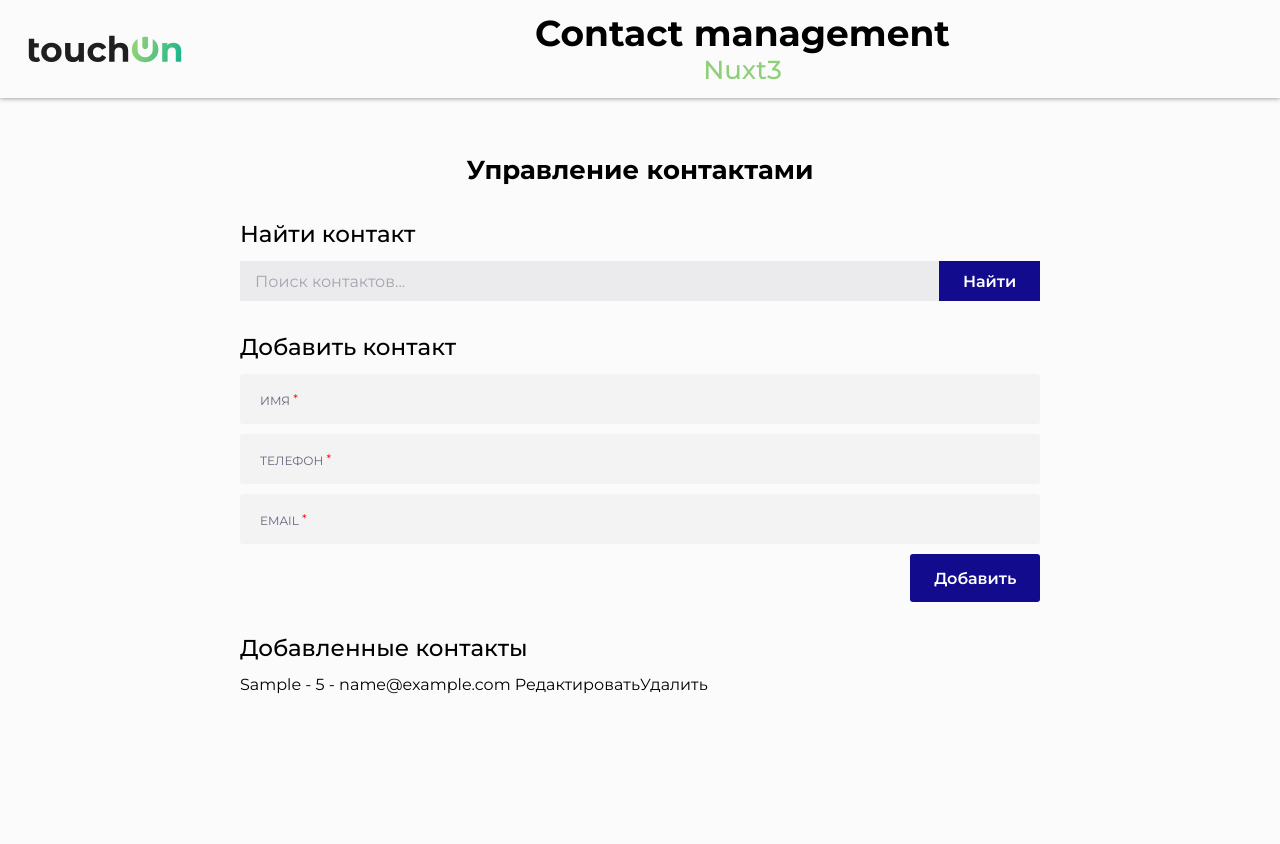
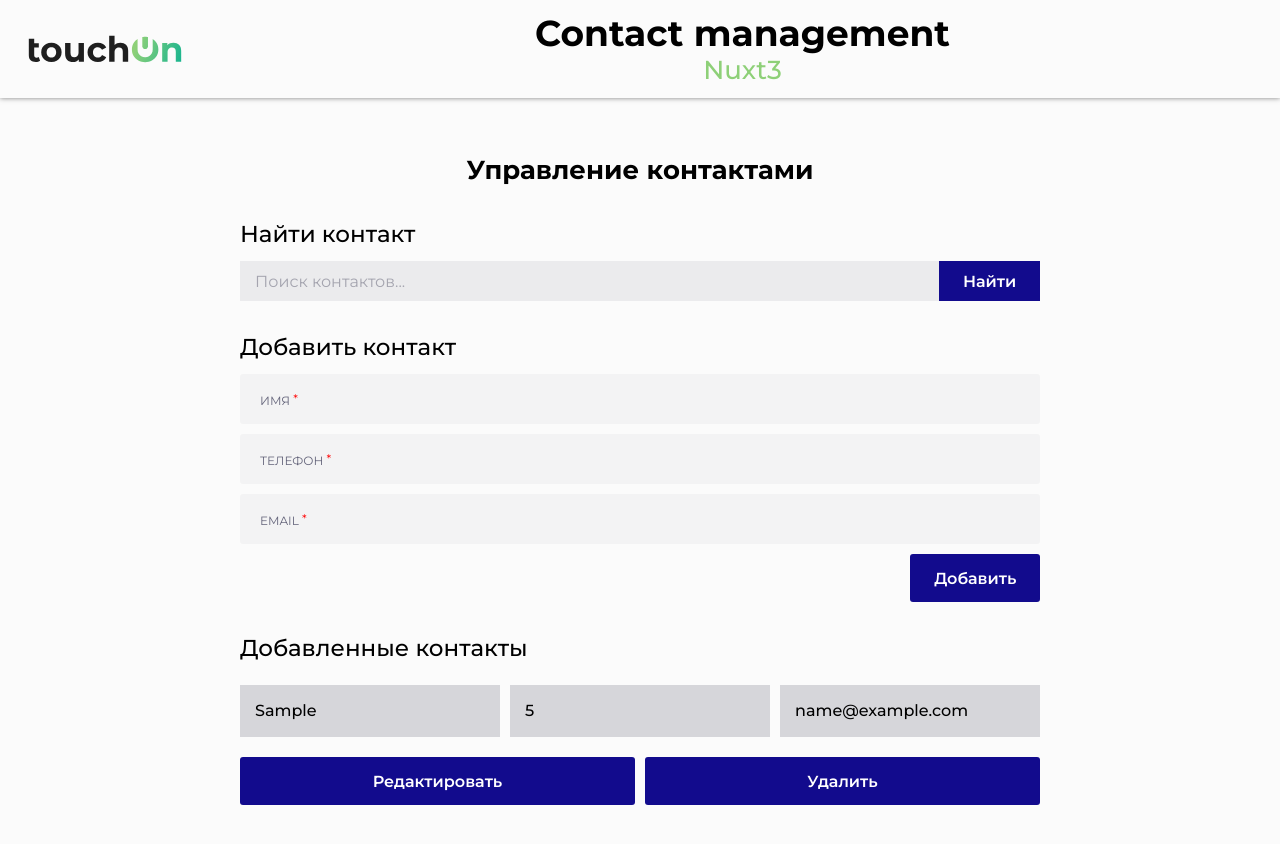
Before and after one commit to ruvick/contact-management, a Nuxt app: page / in a window 1280 px wide. Both pictures are taken after typing "Sample", "5", "name@example.com" into the empty fields and a click on the button "Добавить". Shown: the top 844 px of the page. Before the commit the page ends 800 px from the top, so only its background shows below. Built offline with nearby package versions, Linux system fonts and the light colour scheme.

Commit message:
Стилизация блока результат

```diff
--- a/app.vue
+++ b/app.vue
@@ -172,25 +172,12 @@
 	}
 
 	.result-control {
-
 		&__title {
 			font-size: 1.4375rem;
 			font-weight: 500;
 			&:not(:last-child){
-		margin-bottom: 0.9375rem;
+				margin-bottom: 1.5625rem;
 			}
-}
-
-&__inner {
-}
-&__field {
-	&:not(:last-child){
-		margin-bottom: 0.625rem;
-	}
-}
-&__btn {
-	display: flex;
-	margin-left: auto;
 		}
 	}
 
--- a/components/ContactList.vue
+++ b/components/ContactList.vue
@@ -27,18 +27,33 @@
 <!-- <button type="button" class="add-control__btn btn">Редактировать</button> -->
 <!-- </div> -->
 
-	<ul>
-	  <li v-for="(contact, index) in contacts" :key="contact.id">
-		 {{ contact.name }} - {{ contact.phone }} - {{ contact.email }}
-		 <button @click="editContact(index)">Редактировать</button>
-		 <button @click="deleteContact(index)">Удалить</button>
-	  </li>
-	</ul>
+	<div class="result-control__list">
+	  <div class="result-control__inner" v-for="(contact, index) in contacts" :key="contact.id">
+
+			<div class="result-control__line">
+				<div class="result-control__item">
+					{{ contact.name }}
+				</div>
+				<div class="result-control__item">
+					{{ contact.phone }}
+				</div>
+				<div class="result-control__item">
+					{{ contact.email }}
+				</div>
+			</div>
+
+			<div class="result-control__buttons">
+				<button class="result-control__btn btn" @click="editContact(index)">Редактировать</button>
+				<button class="result-control__btn btn" @click="deleteContact(index)">Удалить</button>
+			</div>
+
+		</div>
+	</div>
 
  </template>
 
  <style scoped lang="scss">
- 		.add-control {
+ 		.result-control {
 			&__title {
 				font-size: 1.4375rem;
 				font-weight: 500;
@@ -46,16 +61,35 @@
 					margin-bottom: 0.9375rem;
 				}
 			}
+			&__list {
+			}
+
 			&__inner {
-			}
-			&__field {
 				&:not(:last-child){
-					margin-bottom: 0.625rem;
+					margin-bottom: 2.1875rem;
 				}
 			}
+			&__line {
+				display: grid;
+				grid-template-columns: repeat(auto-fit, minmax(150px, 1fr));
+				gap: 0.625rem;
+				&:not(:last-child){
+					margin-bottom: 1.25rem;
+				}
+			}
+			&__item {
+				font-size: 1rem;
+				font-weight: 500;
+				padding: 1.125rem 0.9375rem;
+				background-color: rgba(2, 0, 32, 0.1490196078);
+			}
+			&__buttons {
+				display: grid;
+				grid-template-columns: repeat(auto-fit, minmax(9.375rem, 1fr));
+				gap: 0.625rem;
+			}
 			&__btn {
-				display: flex;
-				margin-left: auto;
+
 			}
 	}
  </style>
```
Lines whose indentation alone changed are shown as unchanged.
